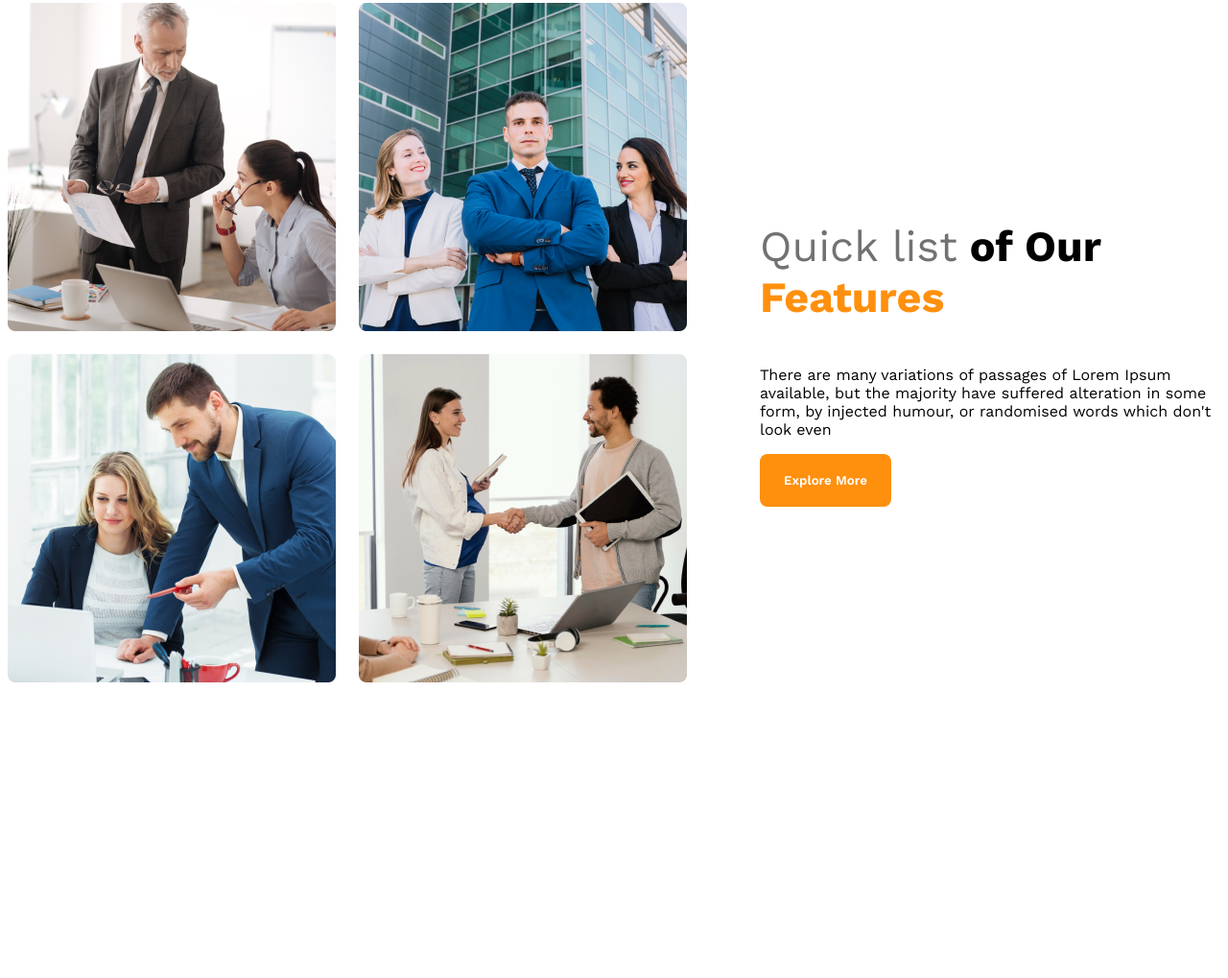
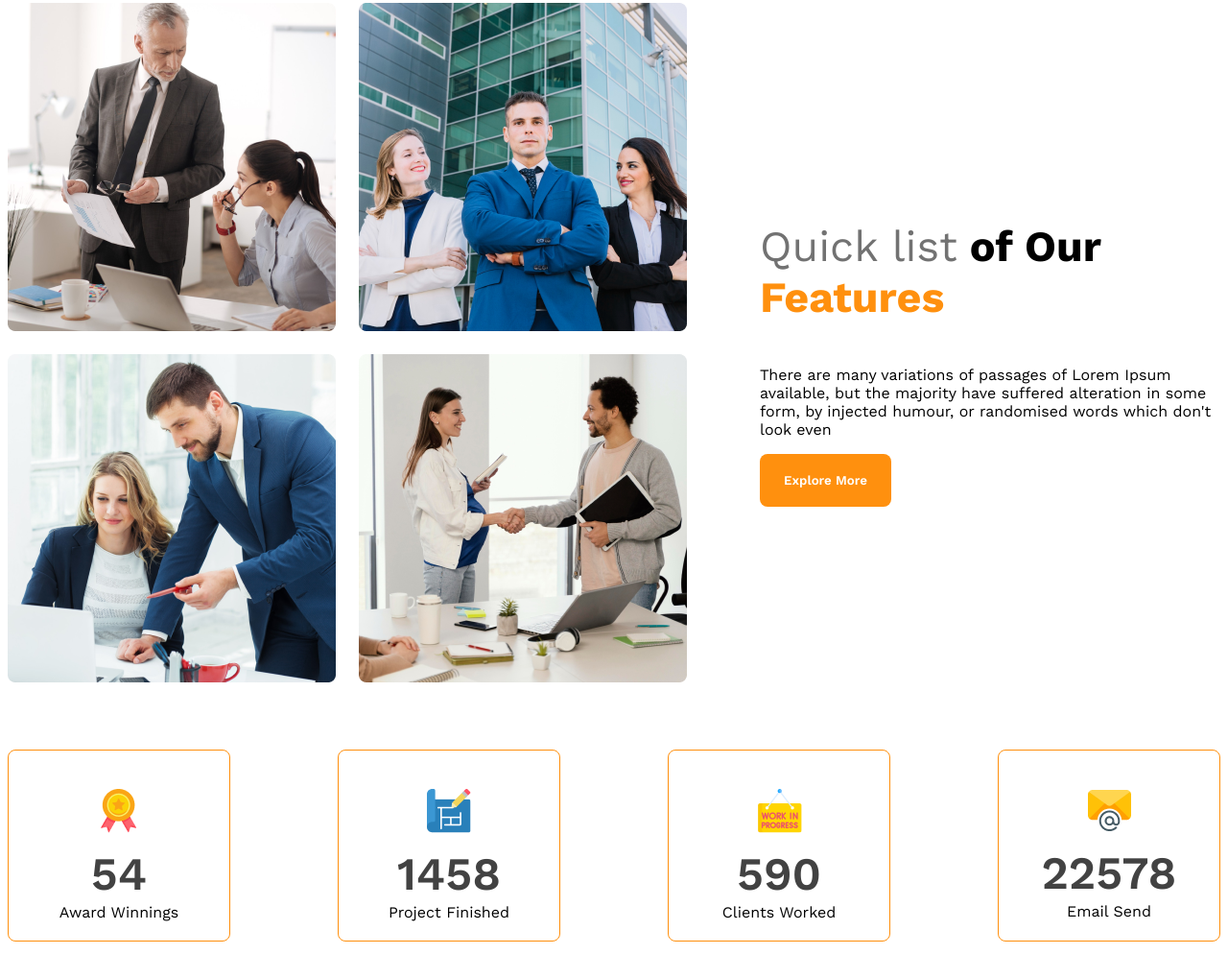
Before and after one commit to Ifuvhai/g3-architects-website, a plain HTML site: page index.html in a window 1280 px wide. Shown: the part 1128-2147 px from the top of the page at 96% size. Before the commit the page ends 1909 px from the top, so only its background shows below. Drawn offline with nearby package versions, Linux system fonts and the light colour scheme.

Commit message:
added card section

```diff
--- a/index.html
+++ b/index.html
@@ -46,6 +46,32 @@
                 </div>
             </div>
         </section>
+
+        <section>
+            <div class="facts-section">
+                <div class="box">
+                    <img src="images/icons/ribon.png" alt="" class="award-img">
+                    <h3 class="facts-title">54</h3>
+                    <p class="award-title">Award Winnings</p>
+                </div>
+                <div class="box">
+                    <img src="images/icons/projects.png" alt="" class="project-img">
+                    <h3 class="facts-title">1458</h3>
+                    <p class="project-title">Project Finished</p>
+                </div>
+                <div class="box">
+                    <img src="images/icons/customers.png" alt="" class="clint-img">
+                    <h3 class="facts-title">590</h3>
+                    <p class="clint-title">Clients Worked</p>
+                </div>
+                <div class="box">
+                    <img src="images/icons/email.png" alt="" class="email-img">
+                    <h3 class="facts-title">22578</h3>
+                    <p class="email-title">Email Send</p>
+                </div>
+
+            </div>
+        </section>
     </main>
 </body>
 </html>
--- a/styles/style.css
+++ b/styles/style.css
@@ -85,6 +85,54 @@ main{
     color: #FF900E;
     font-weight: 700;
 }
+.facts-section{
+    display: flex;
+    justify-content: space-between;
+    text-align: center;
+    margin-top: 70px;
+}
+.facts-title{
+    font-size: 3rem;
+    font-weight: 600;
+    color: #424242;
+    margin-top: 10px;
+    margin-bottom: 2px;
+}
+.box{
+    width: 230px;
+    border-radius: 8px;
+    border: 1px solid #FF900E;
+}
+.award-img{
+   margin-top: 40px;
+}
+.award-title{
+    margin-top: 2px;
+    margin-bottom: 20px;
+}
+.project-img{
+    margin-top: 40px;
+}
+.project-title{
+    margin-top: 2px;
+    margin-bottom: 20px;
+}
+.clint-img{
+    margin-top: 40px;
+
+}
+.clint-title{
+    margin-top: 2px;
+    margin-bottom: 20px;
+}
+.email-img{
+    margin-top: 40px;
+}
+.email-title{
+    margin-top: 2px;
+    margin-bottom: 20px;
+}
+
 
 
 /* responsive */
```
